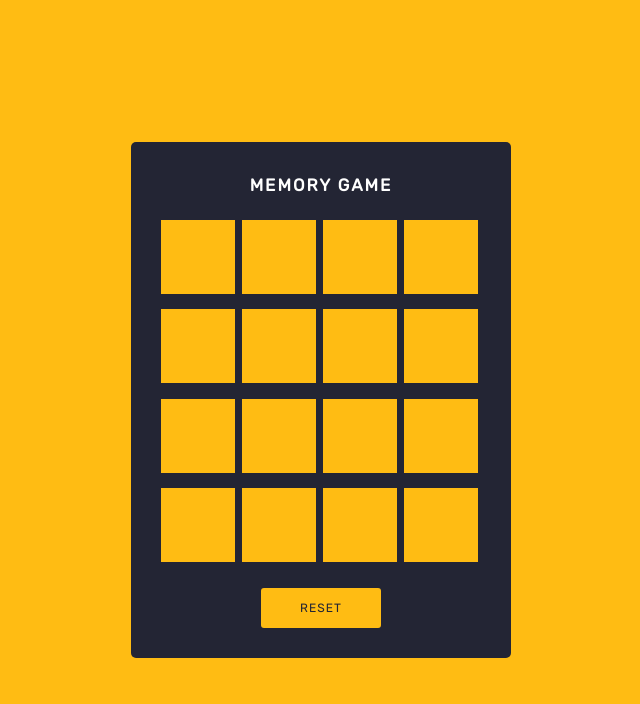
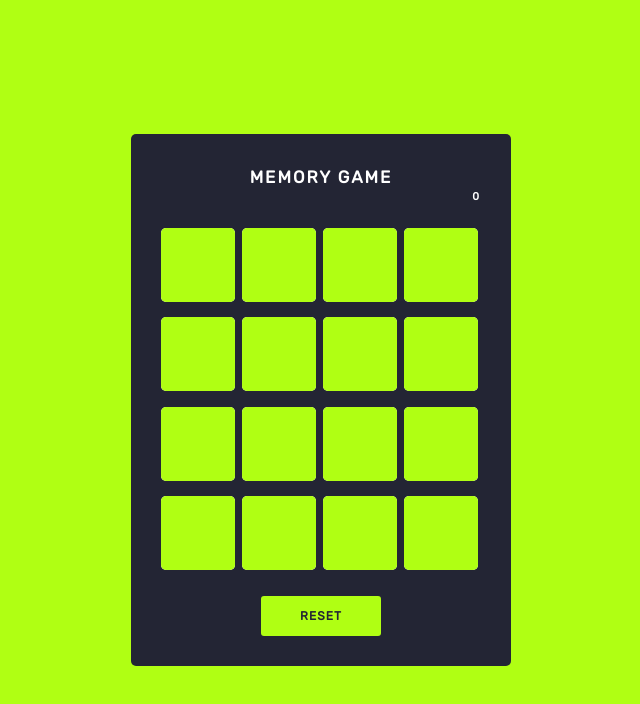
Before and after one commit to Damoz1606/Memory-Game, a plain HTML site: page index.html in a window 1280 px wide. Shown: the whole page, without its empty margins (319-959 px from the left). Drawn offline with Linux system fonts and the light colour scheme.

Commit message:
:tada:Initial commit

```diff
--- a/index.css
+++ b/index.css
@@ -1,4 +1,9 @@
 @import url("https://fonts.googleapis.com/css?family=Rubik&display=swap");
+
+:root {
+    --primary-color: #b0ff13;
+    --secondary-color: #232534;
+}
 
 * {
     margin: 0;
@@ -7,14 +12,14 @@
 }
 
 body {
-    background-color: #FFBC13;
+    background-color: var(--primary-color);
     font-family: 'rubik', sans-serif;
 }
 
 .container {
     padding: 30px;
     width: 380px;
-    background-color: #232534;
+    background-color: var(--secondary-color);
     position: absolute;
     top: 50%;
     left: 50%;
@@ -32,12 +37,20 @@ body {
     text-transform: uppercase;
 }
 
+.container h6 {
+    text-align: end;
+    letter-spacing: 2px;
+    color: white;
+    margin-top: 3px;
+    text-transform: uppercase;
+}
+
 .container .reset-btn {
     all: unset;
     height: 40px;
     width: 120px;
-    background: #FFBC13;
-    color: #232534;
+    background: var(--primary-color);
+    color: var(--secondary-color);
     display: flex;
     align-items: center;
     justify-content: center;
@@ -47,6 +60,7 @@ body {
     text-transform: uppercase;
     letter-spacing: 1px;
     font-size: 12px;
+    font-weight: bold;
     cursor: pointer;
 }
 
@@ -72,6 +86,7 @@ body {
     font-size: 25px;
     transition: all .25s;
     transform: rotateY(180deg);
+    border-radius: 5px !important;
 }
 
 .item.boxOpen {
@@ -82,10 +97,11 @@ body {
     content: "";
     position: absolute;
     inset: 0;
-    background: #FFBC13;
+    background: var(--primary-color);
     transition: all .25s;
     transform: rotateY(0deg);
     backface-visibility: hidden;
+    border-radius: 5px;
 }
 
 .boxOpen::after,
@@ -95,5 +111,5 @@ body {
 
 ::selection {
     background: white;
-    color: #232534;
+    color: var(--secondary-color);
 }
--- a/index.html
+++ b/index.html
@@ -12,6 +12,8 @@
 
     <div class="container">
         <h2>Memory Game</h2>
+        <h6 class="score">0</h6>
+        <input type="hidden" class="score" value="0" />
         <div class="game"></div>
         <button class="reset-btn" onclick="window.location.reload()">Reset</button>
     </div>
--- a/index.js
+++ b/index.js
@@ -8,6 +8,12 @@ const startGame = (emoji) => {
     box.addEventListener("click", onClickBox);
     box.innerHTML = emoji;
     document.querySelector(".container .game").appendChild(box);
+}
+
+const updateScore = (value) => {
+    const currentValue = parseInt(document.querySelector("input.score").value);
+    document.querySelector("h6.score").innerHTML = currentValue + value;
+    document.querySelector("input.score").value = currentValue + value;
 }
 
 const onClickBox = (event) => {
@@ -24,7 +30,10 @@ const onClickBox = (event) => {
                 boxes[1].classList.remove('boxOpen');
                 boxes[0].classList.remove('boxOpen');
 
+                updateScore(1);
+
                 if (document.querySelectorAll(".boxMatch").length === emojis.length) {
+                    alert("Congrats!! You clear the game");
                     window.location.reload();
                 }
             } else {
```
